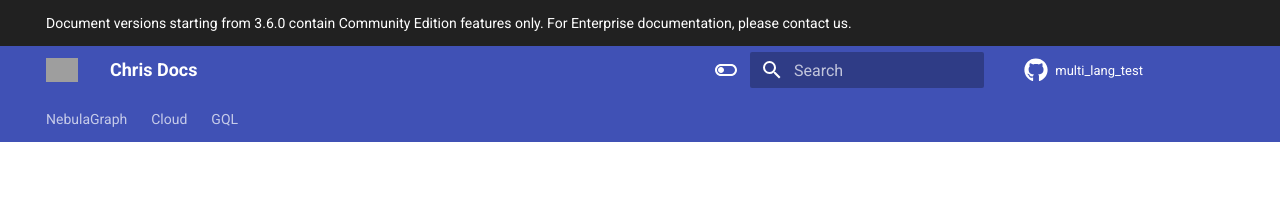
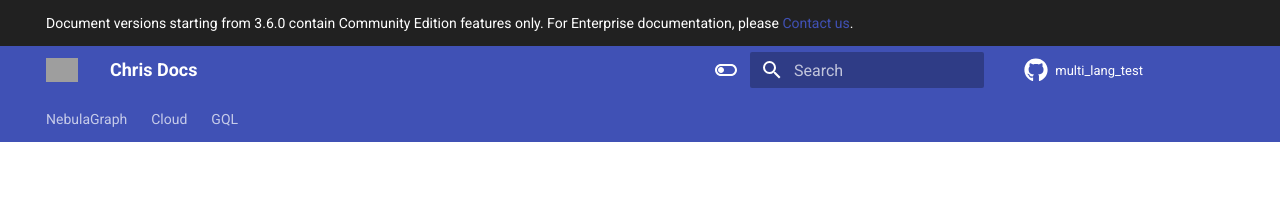
Before and after one commit to cooper-lzy/multi_lang_test, an MkDocs documentation site: the page built from docs-3/index.md, in a window 1280 px wide and 900 px high. Shown: the top 197 px of the window. Built offline with MkDocs 1.6.1 and Material for MkDocs 9.7.7, drawn with Linux system fonts in a browser that asks for light colours; comment, search, counter and statistics services are not loaded; the version menu is left out; part of the change alters nothing that is shown; grey boxes are pictures that could not be loaded.

Commit message:
add hyperlink to announce

```diff
--- a/overrides/main.html
+++ b/overrides/main.html
@@ -8,5 +8,5 @@
 {% endblock %}
 
 {% block announce %}
-Document versions starting from 3.6.0 contain Community Edition features only. For Enterprise documentation, please contact us.
+Document versions starting from 3.6.0 contain Community Edition features only. For Enterprise documentation, please <a href="https://yueshu.com.cn/contact">Contact us</a>.
 {% endblock %}
```
